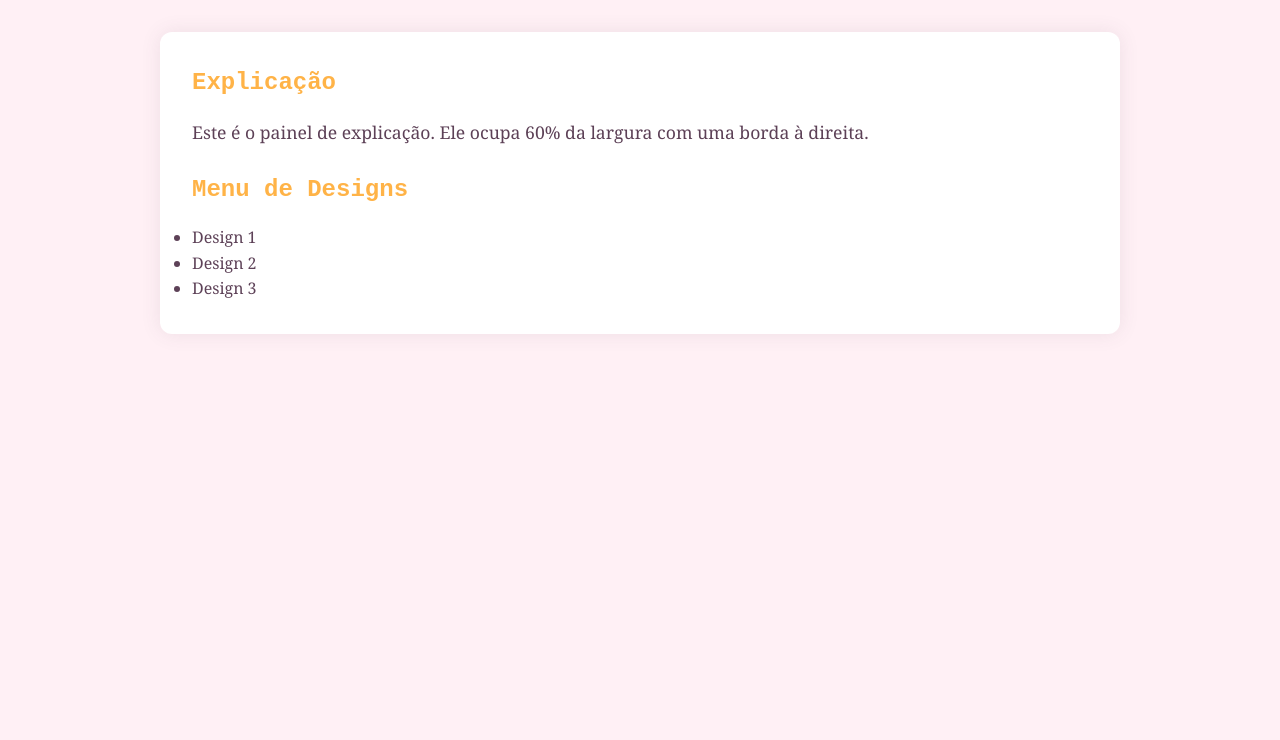
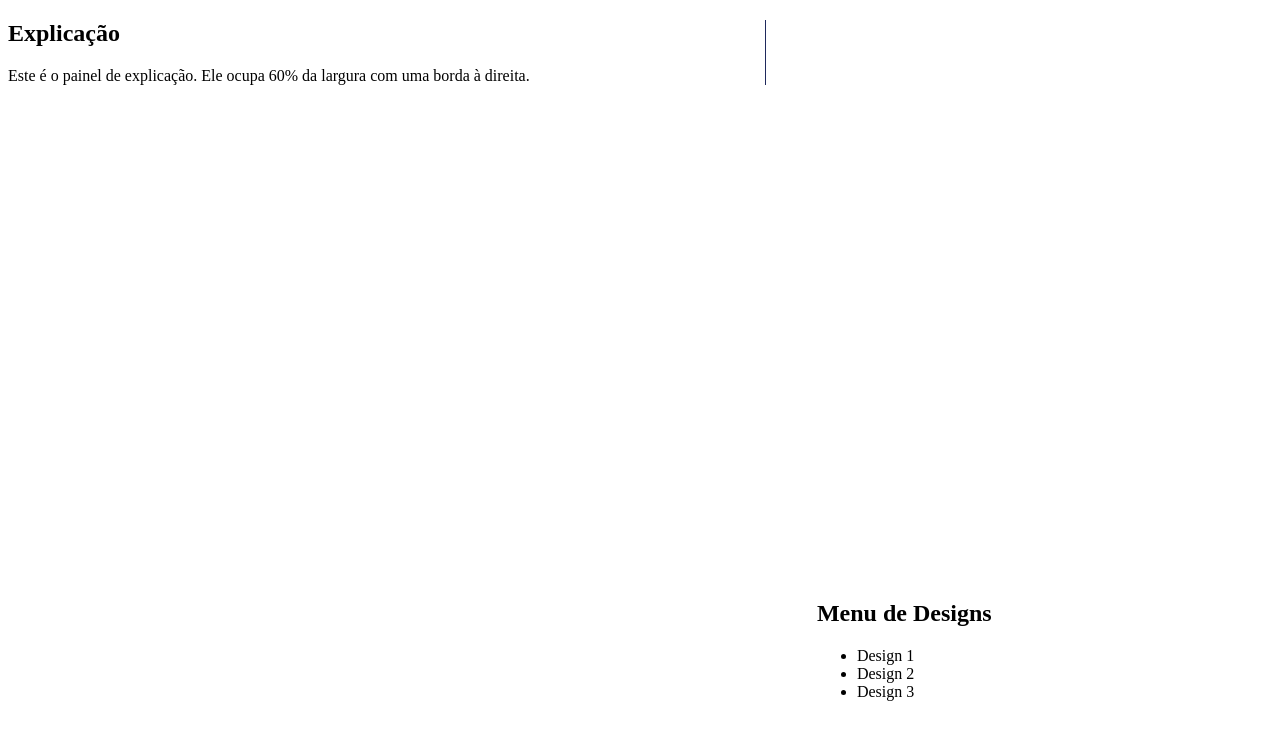
Before and after one commit to annaprojeto/atividade, a plain HTML site: page index.html in a window 1280 px wide. Drawn offline with Linux system fonts and the light colour scheme.

Commit message:
Add files via upload

```diff
--- a/style.css
+++ b/style.css
@@ -1,55 +1,38 @@
-/* Reset básico */
-* {
-  margin: 0;
-  padding: 0;
+/* style.css */
+.page-wrapper {
+  position: relative;
+  width: 100%;
+}
+
+.explanation {
+  width: 60%;
+  margin-right: 35%;
+  border-right: 1px solid #1f295c;
+  padding-right: 2%;
   box-sizing: border-box;
 }
 
-body {
-  background-color: #FFF0F5; /* lavanda */
-  color: #5D4157; /* marrom suave */
-  font-family: 'Georgia', serif;
-  line-height: 1.6;
-  padding: 2rem;
+.design-menu {
+  position: absolute;
+  top: 560px;
+  left: 62%;
+  width: 35%;
+  padding: 0 2%;
+  box-sizing: border-box;
 }
 
-/* Cabeçalhos */
-h1, h2, h3 {
-  color: #FFB347; /* laranja pastel */
-  font-family: 'Courier New', monospace;
-  margin-bottom: 1rem;
+@media (max-width: 1024px) {
+  .explanation,
+  .design-menu {
+    position: static;
+    width: 100%;
+    margin-right: 0;
+    border-right: none;
+    padding: 1rem;
+  }
+
+  .design-menu {
+    margin-top: 2rem;
+    border-top: 1px solid #1f295c;
+  }
 }
-
-/* Texto */
-p {
-  margin-bottom: 1.5rem;
-  font-size: 1.1rem;
-}
-
-/* Links */
-a {
-  color: #FFB347;
-  text-decoration: none;
-}
-
-a:hover {
-  text-decoration: underline;
-  color: #e6952f;
-}
-
-/* Estrutura */
-.page-wrapper {
-  max-width: 960px;
-  margin: 0 auto;
-  background: white;
-  padding: 2rem;
-  border-radius: 12px;
-  box-shadow: 0 0 20px rgba(93, 65, 87, 0.1);
-}
-
-footer {
-  margin-top: 4rem;
-  text-align: center;
-  font-size: 0.9rem;
-  color: #8B6F7D;
-}
```
